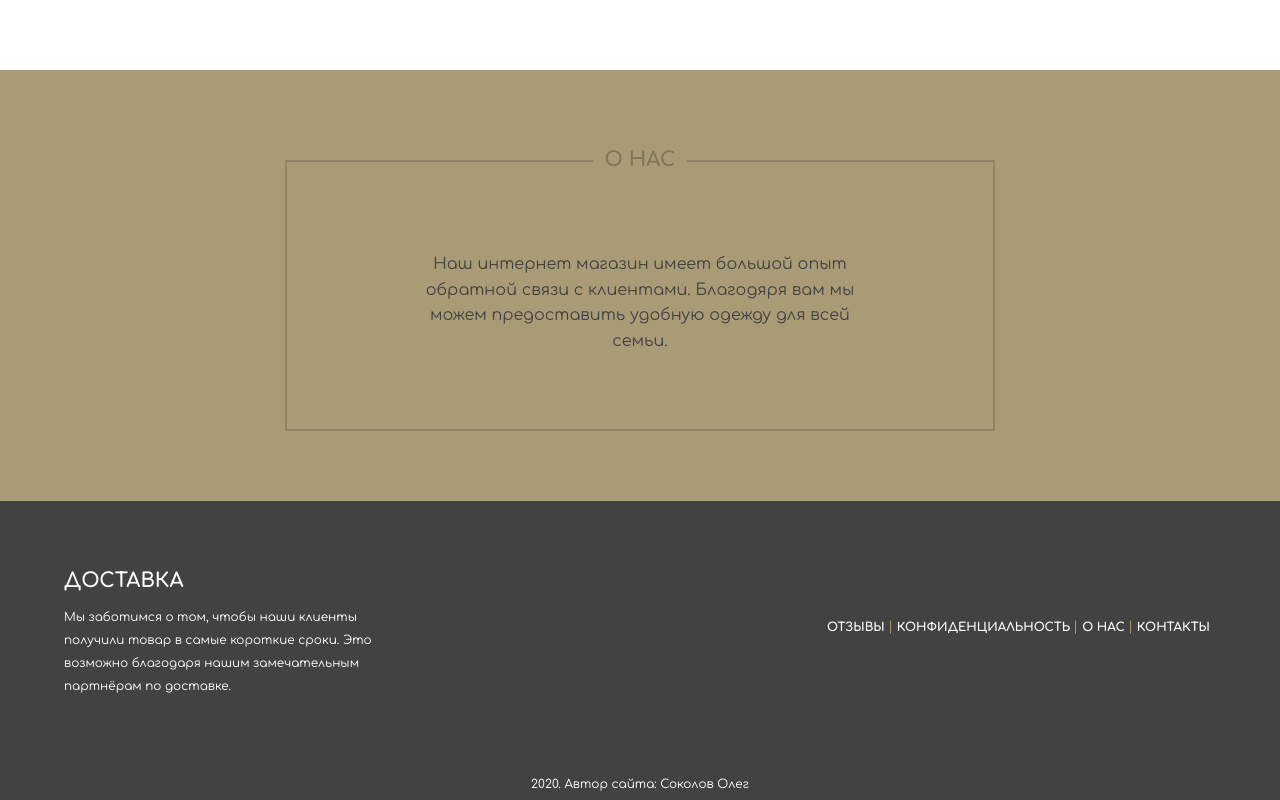
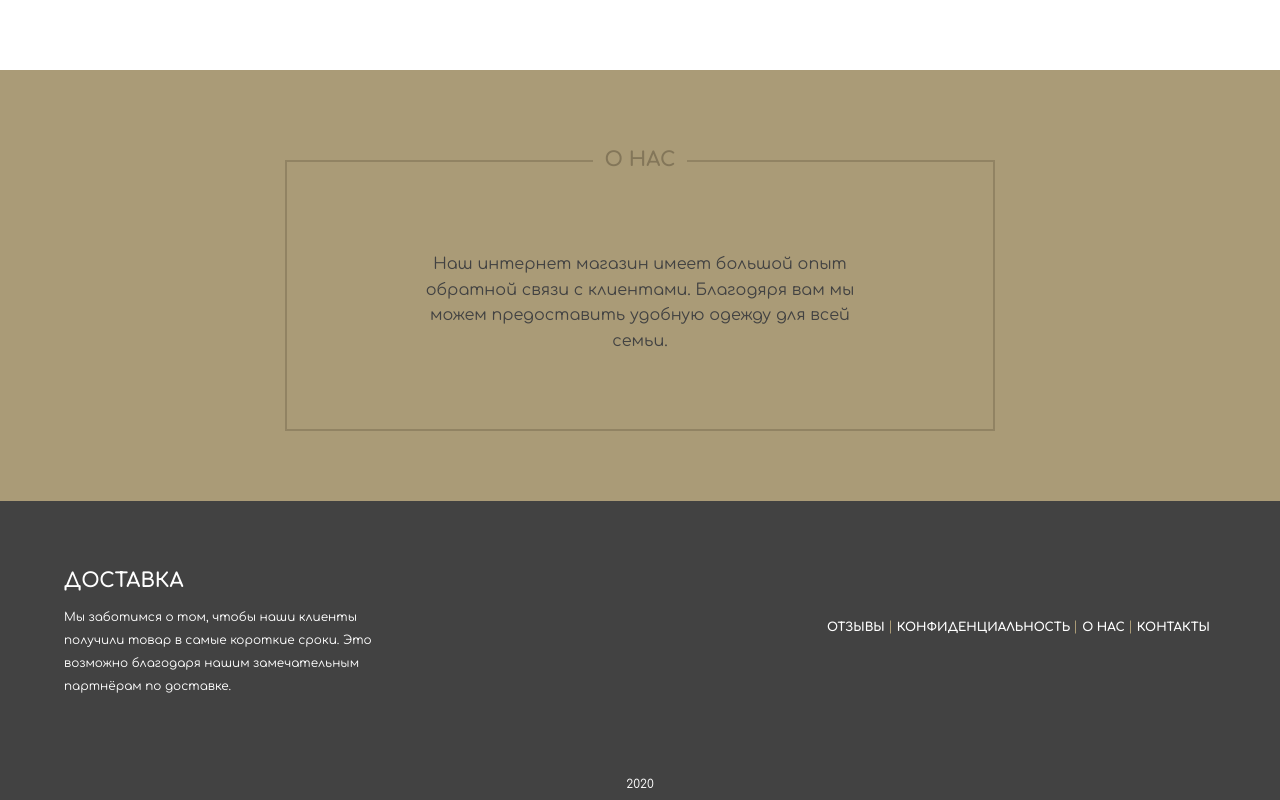
Before and after one commit to OlegSockolov/clothing-store, a plain HTML site: page index.html in a window 1280 px wide. Shown: the part 2132-2932 px from the top of the page. Drawn offline with Linux system fonts and the light colour scheme.

Commit message:
Update index.html

```diff
--- a/index.html
+++ b/index.html
@@ -152,7 +152,7 @@
                     </ul>
                 </div>
             </div>
-            <div class="footer__author">2020. Автор сайта: Соколов Олег</div>
+            <div class="footer__author">2020</div>
         </div>
     </footer>
 
```
